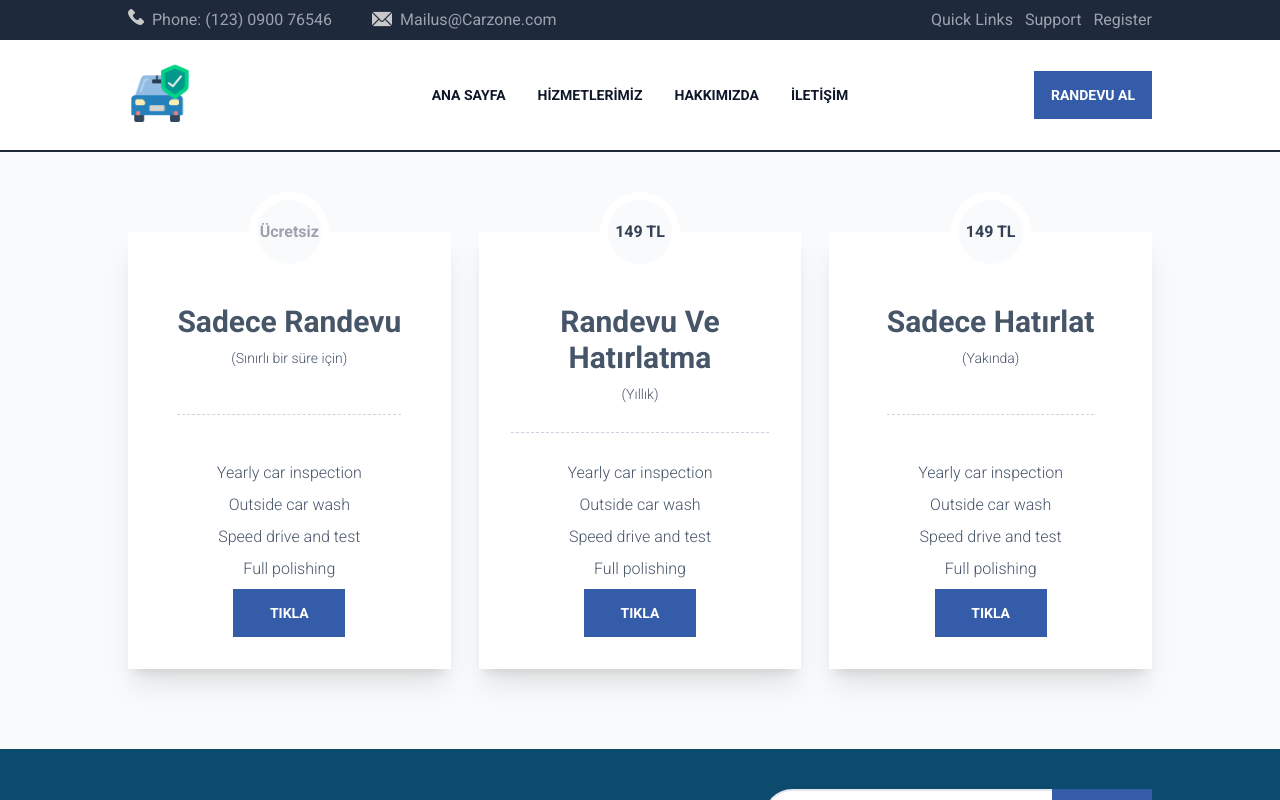
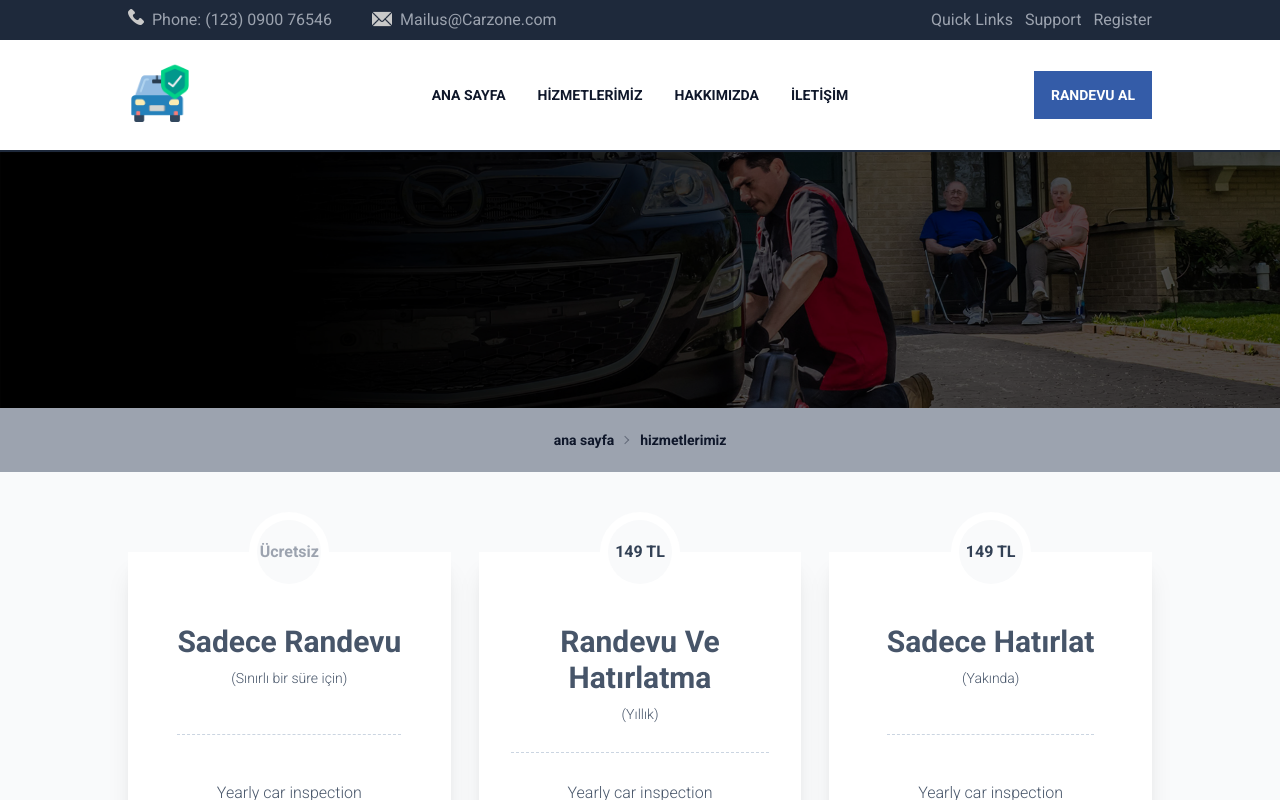
Before and after one commit to sinansk/vehicle-inspection, a Next.js app: page /hizmetlerimiz in a window 1280 px wide. Shown: the top 800 px of the page. Built offline with nearby package versions, Linux system fonts and the light colour scheme.

Commit message:
style-update

```diff
--- a/src/components/PageHeading.tsx
+++ b/src/components/PageHeading.tsx
@@ -5,8 +5,8 @@ import breadcrumb from "../../public/breadcrumb.jpg";
 export default function PageHeading({ pageName }) {
   return (
     <div>
-      <div className="w-full h-24 overflow-hidden bg-gray-900 sm:h-64">
-        <div className="w-full h-24 opacity-20 object-fit">
+      <div className="w-full h-24 overflow-hidden bg-black sm:h-64">
+        <div className="w-full h-24 object-fit opacity-30">
           <Image src={breadcrumb} />
         </div>
       </div>
--- a/src/pages/hizmetlerimiz.tsx
+++ b/src/pages/hizmetlerimiz.tsx
@@ -1,10 +1,14 @@
 import React from "react";
+import PageHeading from "../components/PageHeading";
 import Pricing2 from "../components/Pricing2";
 
 export default function hizmetlerimiz() {
   return (
-    <div className="p-5 text-gray-600 bg-gray-50 xl:px-32 sm:p-20">
-      <Pricing2 />
+    <div>
+      <PageHeading pageName="hizmetlerimiz" />
+      <div className="p-5 text-gray-600 bg-gray-50 xl:px-32 sm:p-20">
+        <Pricing2 />
+      </div>
     </div>
   );
 }
```
